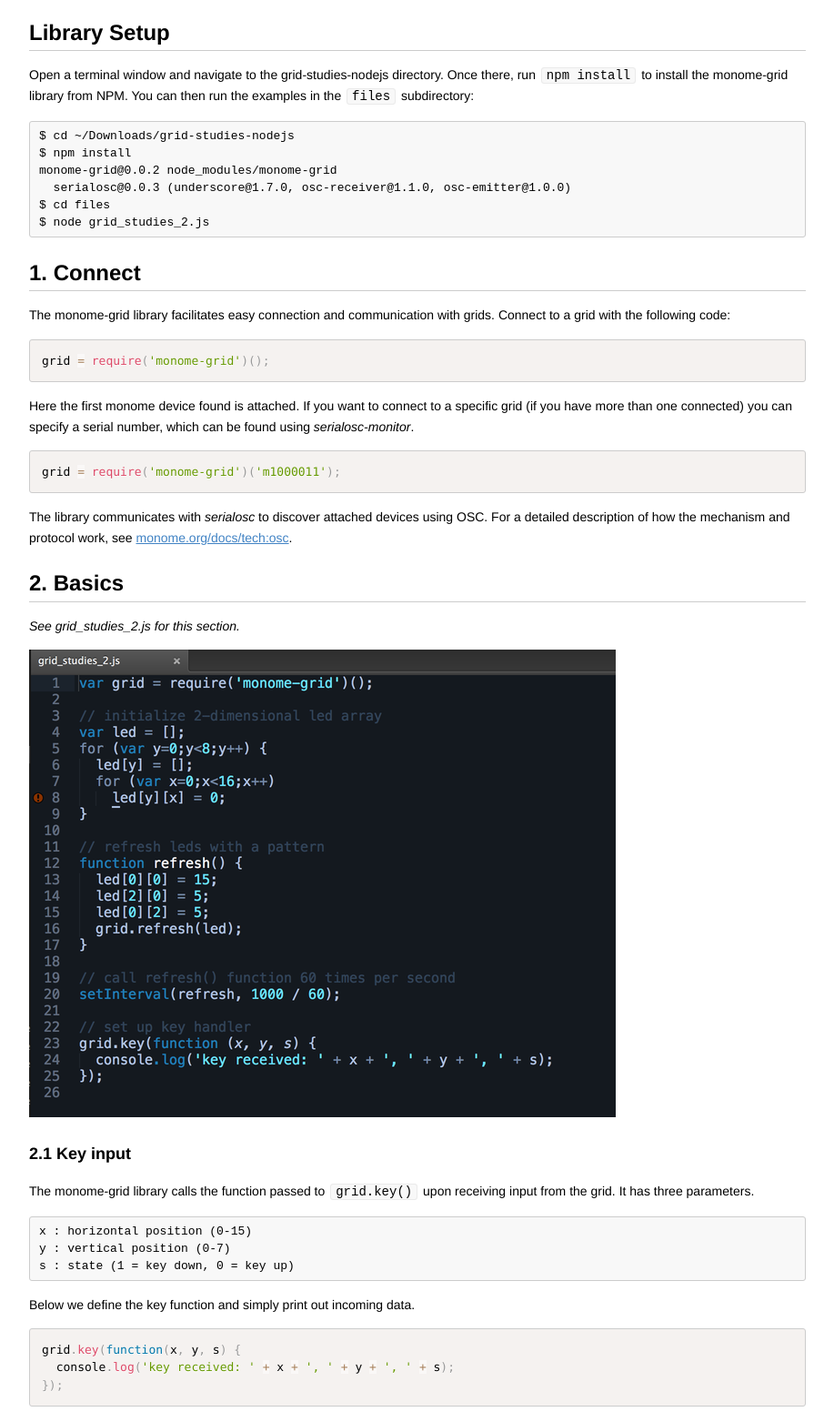
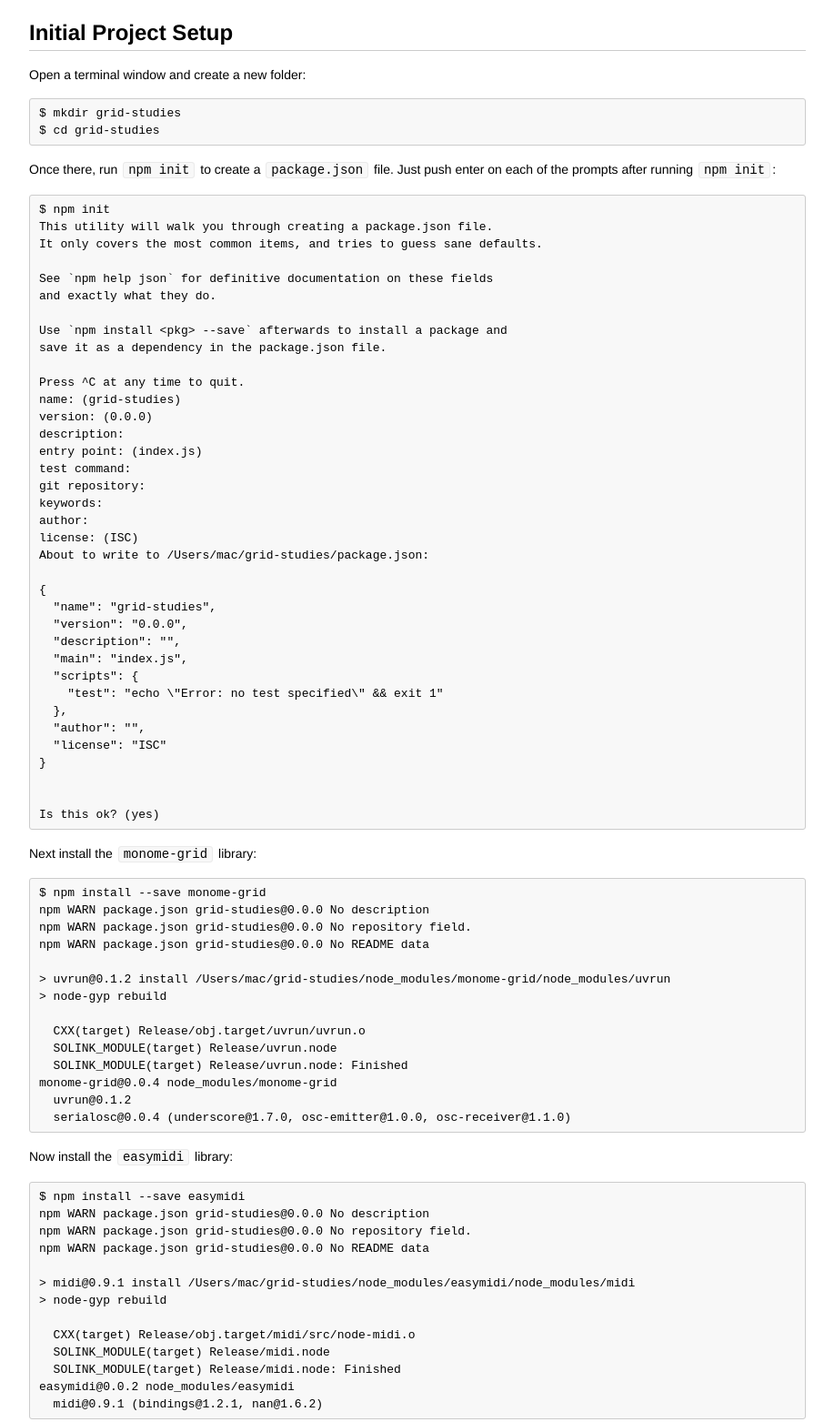
Before and after one commit to monome/grid-studies-nodejs, a website: page index.html in a window 1280 px wide. Shown: the part 586-2149 px from the top of the page at 91% size, without its empty margins (181-1098 px from the left). Drawn offline with Linux system fonts and the light colour scheme.

Commit message:
fixed initial project setup section

```diff
--- a/index.html
+++ b/index.html
@@ -2,7 +2,7 @@
 
 <head>
 <meta charset="utf-8">
-<title>Grid Studies: node.js</title>
+<title>index</title>
 <style type="text/css">
 body {
   font-family: Helvetica, arial, sans-serif;
@@ -463,16 +463,88 @@
 
 <p>Download the code examples here: <a href="https://github.com/monome/grid-studies-nodejs/releases/latest">github.com/monome/grid-studies-nodejs/releases/latest</a></p>
 
-<h2 id="toc_2">Library Setup</h2>
+<h2 id="toc_2">Initial Project Setup</h2>
 
-<p>Open a terminal window and navigate to the grid-studies-nodejs directory.  Once there, run <code>npm install</code> to install the monome-grid library from NPM.  You can then run the examples in the <code>files</code> subdirectory:</p>
+<p>Open a terminal window and create a new folder:  </p>
 
-<pre><code>$ cd ~/Downloads/grid-studies-nodejs
-$ npm install
-monome-grid@0.0.2 node_modules/monome-grid
-  serialosc@0.0.3 (underscore@1.7.0, osc-receiver@1.1.0, osc-emitter@1.0.0)
-$ cd files
-$ node grid_studies_2.js</code></pre>
+<pre><code>$ mkdir grid-studies
+$ cd grid-studies</code></pre>
+
+<p>Once there, run <code>npm init</code> to create a <code>package.json</code> file.  Just push enter on each of the prompts after running <code>npm init</code>:</p>
+
+<pre><code>$ npm init
+This utility will walk you through creating a package.json file.
+It only covers the most common items, and tries to guess sane defaults.
+
+See `npm help json` for definitive documentation on these fields
+and exactly what they do.
+
+Use `npm install &lt;pkg&gt; --save` afterwards to install a package and
+save it as a dependency in the package.json file.
+
+Press ^C at any time to quit.
+name: (grid-studies)
+version: (0.0.0)
+description:
+entry point: (index.js)
+test command:
+git repository:
+keywords:
+author:
+license: (ISC)
+About to write to /Users/mac/grid-studies/package.json:
+
+{
+  &quot;name&quot;: &quot;grid-studies&quot;,
+  &quot;version&quot;: &quot;0.0.0&quot;,
+  &quot;description&quot;: &quot;&quot;,
+  &quot;main&quot;: &quot;index.js&quot;,
+  &quot;scripts&quot;: {
+    &quot;test&quot;: &quot;echo \&quot;Error: no test specified\&quot; &amp;&amp; exit 1&quot;
+  },
+  &quot;author&quot;: &quot;&quot;,
+  &quot;license&quot;: &quot;ISC&quot;
+}
+
+
+Is this ok? (yes)</code></pre>
+
+<p>Next install the <code>monome-grid</code> library:</p>
+
+<pre><code>$ npm install --save monome-grid
+npm WARN package.json grid-studies@0.0.0 No description
+npm WARN package.json grid-studies@0.0.0 No repository field.
+npm WARN package.json grid-studies@0.0.0 No README data
+
+&gt; uvrun@0.1.2 install /Users/mac/grid-studies/node_modules/monome-grid/node_modules/uvrun
+&gt; node-gyp rebuild
+
+  CXX(target) Release/obj.target/uvrun/uvrun.o
+  SOLINK_MODULE(target) Release/uvrun.node
+  SOLINK_MODULE(target) Release/uvrun.node: Finished
+monome-grid@0.0.4 node_modules/monome-grid
+  uvrun@0.1.2
+  serialosc@0.0.4 (underscore@1.7.0, osc-emitter@1.0.0, osc-receiver@1.1.0)</code></pre>
+
+<p>Now install the <code>easymidi</code> library:</p>
+
+<pre><code>$ npm install --save easymidi
+npm WARN package.json grid-studies@0.0.0 No description
+npm WARN package.json grid-studies@0.0.0 No repository field.
+npm WARN package.json grid-studies@0.0.0 No README data
+
+&gt; midi@0.9.1 install /Users/mac/grid-studies/node_modules/easymidi/node_modules/midi
+&gt; node-gyp rebuild
+
+  CXX(target) Release/obj.target/midi/src/node-midi.o
+  SOLINK_MODULE(target) Release/midi.node
+  SOLINK_MODULE(target) Release/midi.node: Finished
+easymidi@0.0.2 node_modules/easymidi
+  midi@0.9.1 (bindings@1.2.1, nan@1.6.2)</code></pre>
+
+<p>You can now copy the examples to this folder and run them using the <code>node</code> command:</p>
+
+<pre><code>$ node grid_studies_2.js</code></pre>
 
 <h2 id="toc_3">1. Connect</h2>
 
```
Also changed, not shown: index.md (+87 -7 lines).
